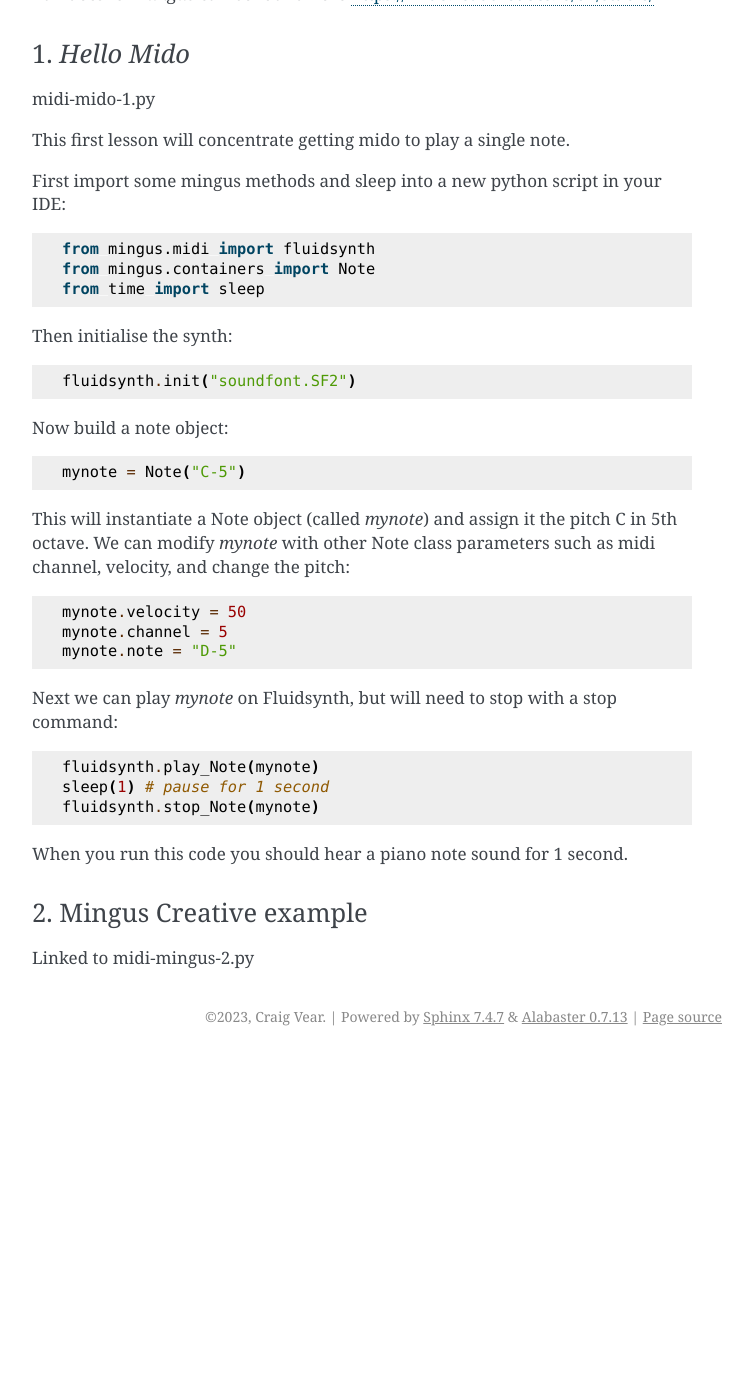
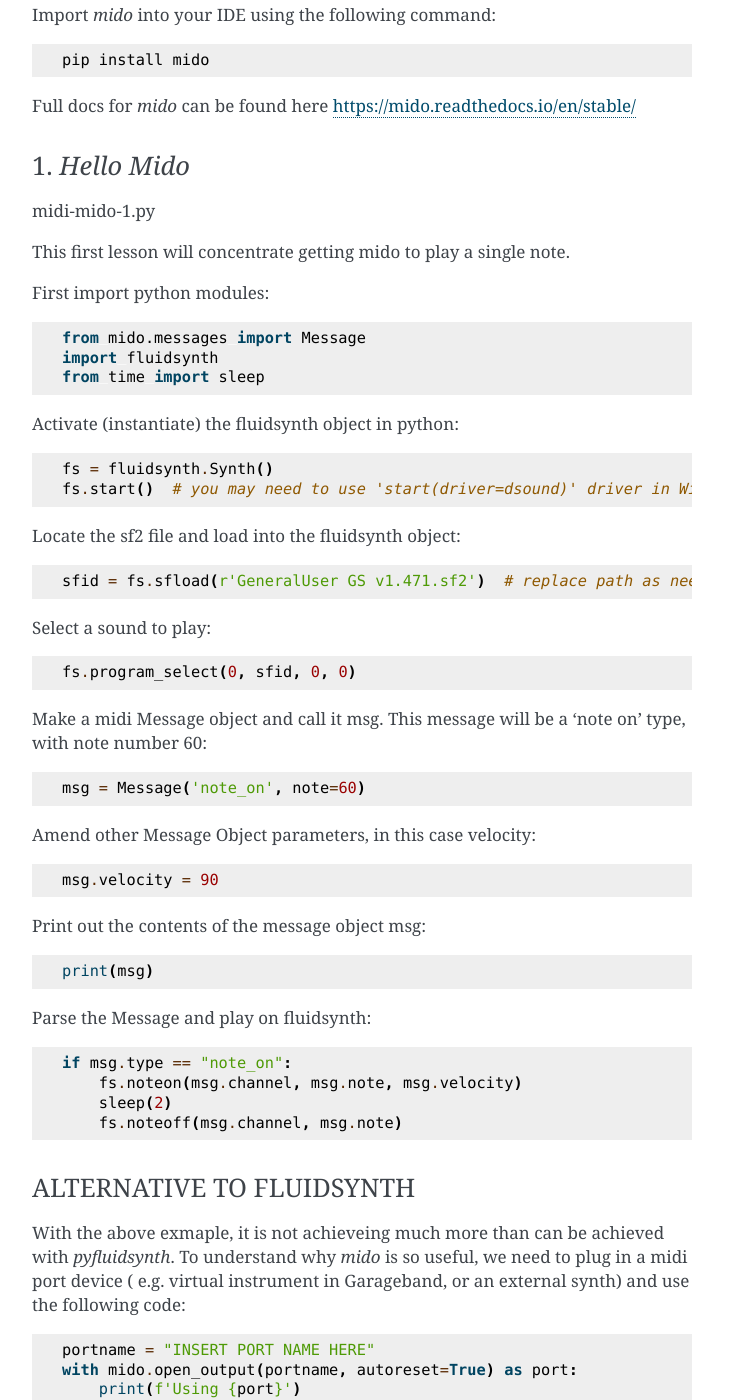
Before and after one commit to CreativeCoding/course, a Sphinx documentation site: the page built from docs/source/midi-1.rst, in a window 1280 px wide and 1400 px high, scrolled down 2413 px. Shown: the whole window, without its empty margins (388-1141 px from the left). Built offline with Sphinx 7.4.7, drawn with Linux system fonts in a browser that asks for light colours; before the commit the page ends 3469 px from its top, so only the background shows below that; some of the changed text lies outside the part shown.

Commit message:
add creative mido exercise

```diff
--- a/docs/source/midi-1.rst
+++ b/docs/source/midi-1.rst
@@ -89,14 +89,18 @@
 
 Mido
 ------
+*Fluidsynth* is very good at playing assigned notes on a software synth. But if you want more control over your MIDI signals,
+manage live MIDI signals to and from external devices, manipulate command control parameters, perhaps create files in MIDI,
+then *mido* would be a better library.
+
 Get *mido*
 ^^^^^^^^^^^^
 
-Import mingus into your IDE using the following command::
+Import *mido* into your IDE using the following command::
 
     pip install mido
 
-Full docs for *mingus* can be found here https://mido.readthedocs.io/en/stable/
+Full docs for *mido* can be found here https://mido.readthedocs.io/en/stable/
 
 1. *Hello Mido*
 ^^^^^^^^^^^^^^^^^
@@ -104,35 +108,142 @@
 
 This first lesson will concentrate getting mido to play a single note.
 
-First import some mingus methods and sleep into a new python script in your IDE::
+First import python modules::
 
-    from mingus.midi import fluidsynth
-    from mingus.containers import Note
+    from mido.messages import Message
+    import fluidsynth
     from time import sleep
 
-Then initialise the synth::
+Activate (instantiate) the fluidsynth object in python::
 
-    fluidsynth.init("soundfont.SF2")
+    fs = fluidsynth.Synth()
+    fs.start()  # you may need to use 'start(driver=dsound)' driver in Windows or 'start(driver=alsa)' in linux
 
-Now build a note object::
+Locate the sf2 file and load into the fluidsynth object::
 
-    mynote = Note("C-5")
+    sfid = fs.sfload(r'GeneralUser GS v1.471.sf2')  # replace path as needed
 
-This will instantiate a Note object (called *mynote*) and assign it the pitch C in 5th octave.
-We can modify *mynote* with other Note class parameters such as midi channel, velocity, and change the pitch::
+Select a sound to play::
 
-    mynote.velocity = 50
-    mynote.channel = 5
-    mynote.note = "D-5"
+    fs.program_select(0, sfid, 0, 0)
 
-Next we can play *mynote* on Fluidsynth, but will need to stop with a stop command::
+Make a midi Message object and call it msg.
+This message will be a 'note on' type, with note number 60::
 
-    fluidsynth.play_Note(mynote)
-    sleep(1) # pause for 1 second
-    fluidsynth.stop_Note(mynote)
+    msg = Message('note_on', note=60)
 
-When you run this code you should hear a piano note sound for 1 second.
+Amend other Message Object parameters, in this case velocity::
 
-2. Mingus Creative example
+    msg.velocity = 90
+
+Print out the contents of the message object msg::
+
+    print(msg)
+
+Parse the Message and play on fluidsynth::
+
+    if msg.type == "note_on":
+        fs.noteon(msg.channel, msg.note, msg.velocity)
+        sleep(2)
+        fs.noteoff(msg.channel, msg.note)
+
+ALTERNATIVE TO FLUIDSYNTH
+^^^^^^^^^^^^^^^^^^^^^^^^^
+With the above exmaple, it is not achieveing much more than can be achieved with
+*pyfluidsynth*. To understand why *mido* is so useful, we need to plug in a midi port device (
+e.g. virtual instrument in Garageband, or an external synth) and use the following code::
+
+    portname = "INSERT PORT NAME HERE"
+    with mido.open_output(portname, autoreset=True) as port:
+        print(f'Using {port}')
+
+        on = Message('note_on', note=note)
+        print(f'Sending {on}')
+        port.send(on)
+        time.sleep(0.05)
+
+        off = Message('note_off', note=note)
+        print(f'Sending {off}')
+        port.send(off)
+        time.sleep(0.1)
+
+
+2. Mido Creative example
 ^^^^^^^^^^^^^^^^^^^^^^^^^^
-Linked to midi-mingus-2.py
+Linked to midi-mido-2.py
+
+This example will loop through a random note sequence.
+
+Import python modules::
+
+    import random
+    import time
+    import mido
+    from mido.messages import Message
+    import fluidsynth
+
+Activate (instantiate) the fluidsynth object in python::
+
+    fs = fluidsynth.Synth()
+    fs.start()  # you may need to use 'start(driver=dsound)' driver in Windows or 'start(driver=alsa)' in linux
+
+Locate the sf2 file and load into the fluidsynth object::
+
+    sfid = fs.sfload(r'GeneralUser GS v1.471.sf2')  # replace path as needed
+
+Select a sound to play::
+
+    fs.program_select(0, sfid, 0, 0)
+
+Declare operational params
+A pentatonic scale and triplets::
+
+    notes = [60, 62, 64, 67, 69, 72]
+    durations = [1, 0.5, 0.6, 0.3]
+
+Create a function that plays the midi not to fluidsynth::
+
+    def fs_player(ftype, fnote, fvelocity=0):
+        # if the incoming type is a note
+        if ftype == "note_on":
+            fs.noteon(chan=0,
+                      key=fnote,
+                      vel=fvelocity
+                      )
+        # if the incoming type is not off
+        elif ftype == "note_off":
+            fs.noteoff(chan=0,
+                       key=fnote
+                       )
+        # else there is an error
+        else:
+            print("Error")
+
+While on an infinite loop::
+
+    while True:
+        # make some random choices about note, duration and velocity
+        note = random.choice(notes)
+        duration = random.choice(durations)
+        velocity = random.randrange(30, 100)
+
+        # create an on Message object
+        on = Message('note_on',
+                     note=note,
+                     velocity=velocity
+                     )
+        # send to the fs_player function to sound
+        print(f'Sending {on}')
+        fs_player(ftype="note_on",
+                  fnote=note,
+                  fvelocity=velocity)
+        # sleep for the rhythm duration
+        time.sleep(duration)
+
+        # turn the note off
+        off = Message('note_off',
+                      note=note
+                      )
+        print(f'Sending {off}')
+        fs_player("note_off",
+                  fnote=note)
--- a/midi-pyfs-1.py
+++ b/midi-pyfs-1.py
@@ -13,9 +13,9 @@
 fs.program_select(0, sfid, 0, 0)
 
 # make some notes
-fs.noteon(0, 50, 30)
-fs.noteon(0, 57, 30)
-fs.noteon(0, 66, 30)
+fs.noteon(0, 50, 70)
+fs.noteon(0, 57, 70)
+fs.noteon(0, 66, 70)
 
 # hold for 2 seconds
 sleep(2.0)
```
Also changed, not shown: midi-mido-1.py (+45 -14 lines), midi-mido-2.py (+66 -0 lines).
